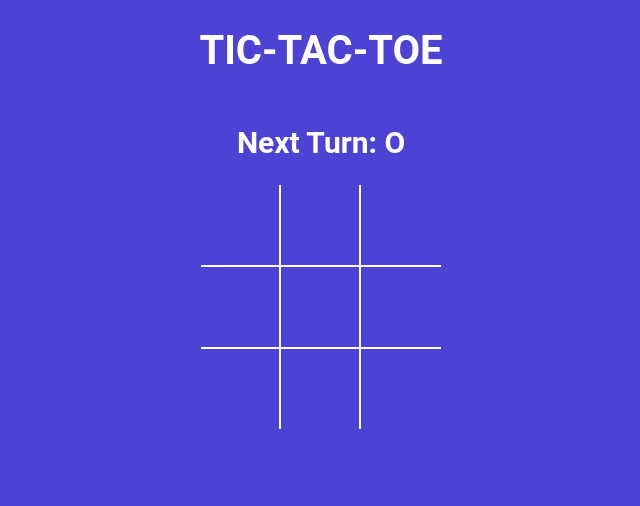
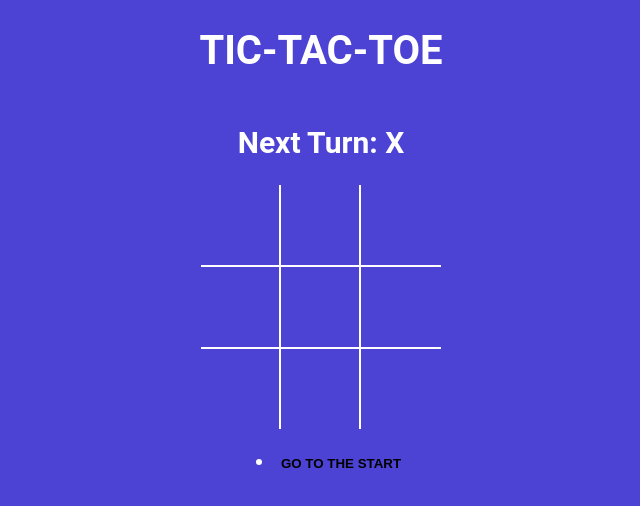
Before and after one commit to nikhil-sharma07/Tic-Tac-Toe, a React (Vite) app: page / in a window 1280 px wide. Shown: the top 506 px of the page, without its empty margins (319-959 px from the left). Built offline with nearby package versions, Linux system fonts and the light colour scheme.

Commit message:
History.jsx added

```diff
--- a/src/App.jsx
+++ b/src/App.jsx
@@ -1,39 +1,48 @@
 import React,{useState} from "react";
 import Board from "./components/Board";
+import History from "./components/History";
 import "./styles/root.scss";
 import { calculateWinner } from "./helpers";
 
 const App=()=>{
-  const [board, setBoard] = useState(Array(9).fill(null));
-  const [turnX, setX] = useState(false);
-  const winner=calculateWinner(board);
+  const [history, setHistory] = useState([{board:Array(9).fill(null), turnX:true}]);
+  const [currentMove, setCurrentMove] = useState(0);
+  const current = history[currentMove];
+  const winner=calculateWinner(current.board);
 
-  const message=winner?`Winner is ${winner}`: `Next Turn: ${turnX ? 'X':'O'}`;
+  const message=winner?`Winner is ${winner}`: `Next Turn: ${current.turnX ? 'X':'O'}`;
 
 const handleSquareClick = (position) => {
-  if(board[position] || winner){
+  if(current.board[position] || winner){
     return;
   }
 
-  const newState=board.map((el,pos)=>{
+  const last=history[history.length-1];
+
+  const newBoard=last.board.map((el,pos)=>{
     if(pos==position){
-      return turnX ? 'X':'O';
+      return last.turnX ? 'X':'O';
     }
     return el;
   });
 
-  setBoard(newState);
-  if(turnX){
-    setX(false);
-  }else{
-    setX(true);
-  }
+  setHistory(prev => {
+    return prev.concat({board: newBoard, turnX:!last.turnX});
+  });
+
+  setCurrentMove(prev=>prev+1);
 };
+
+const moveTo = (move) => {
+  setCurrentMove(move);
+}
+
   return(
     <div className="app">
     <h1>TIC-TAC-TOE</h1>
     <h2>{message}</h2>
-    <Board board={board} handleSquareClick={handleSquareClick}/>
+    <Board board={current.board} handleSquareClick={handleSquareClick}/>
+    <History history={history} moveTo={moveTo} currentMove={currentMove}/>
     </div>
   );
 };
--- /dev/null
+++ b/src/components/History.jsx
@@ -0,0 +1,14 @@
+import React from 'react'
+
+export default function History({history,moveTo,currentMove}) {
+  return (
+    <ul>
+        {
+            history.map((_,move) => {
+                return <li key={move}><button style={{fontWeight:move===currentMove?'bold':'normal'}} type="button" onClick={()=>{moveTo(move);}}>{move===0 ? `GO TO THE START` : `GO TO MOVE #${move}`}</button></li>;
+            })
+        }
+
+    </ul>
+  )
+}
```
